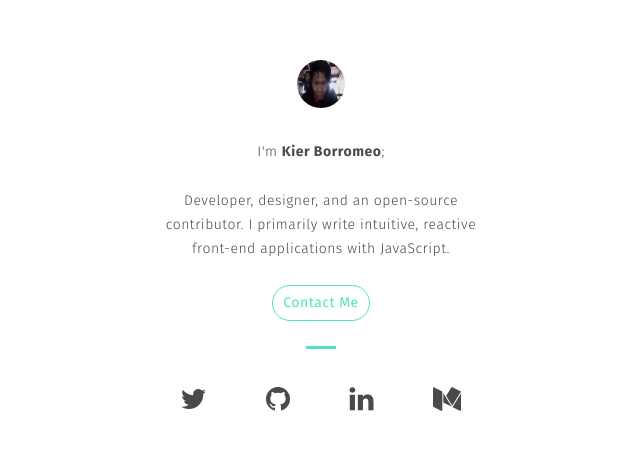
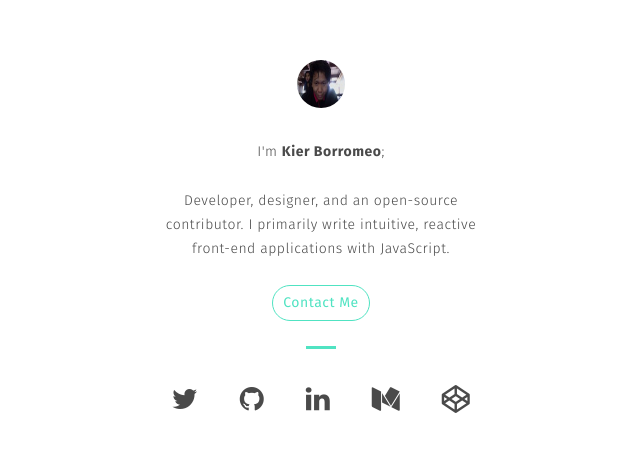
Before and after one commit to srph/srph.github.io, a website: page index.html in a window 1280 px wide. Shown: the part 158-610 px from the top of the page, without its empty margins (319-959 px from the left). Drawn offline with Linux system fonts and the light colour scheme.

Commit message:
Add codepen

```diff
--- a/index.html
+++ b/index.html
@@ -50,6 +50,10 @@
           <a href="//medium.com/@srph" class="icon">
             <i class="fa fa-2x fa-medium"></i>
           </a>
+
+          <a href="//codepen.com/srph" class="icon">
+            <i class="fa fa-2x fa-codepen"></i>
+          </a>
         </div>
       </div>
     </div>
```
